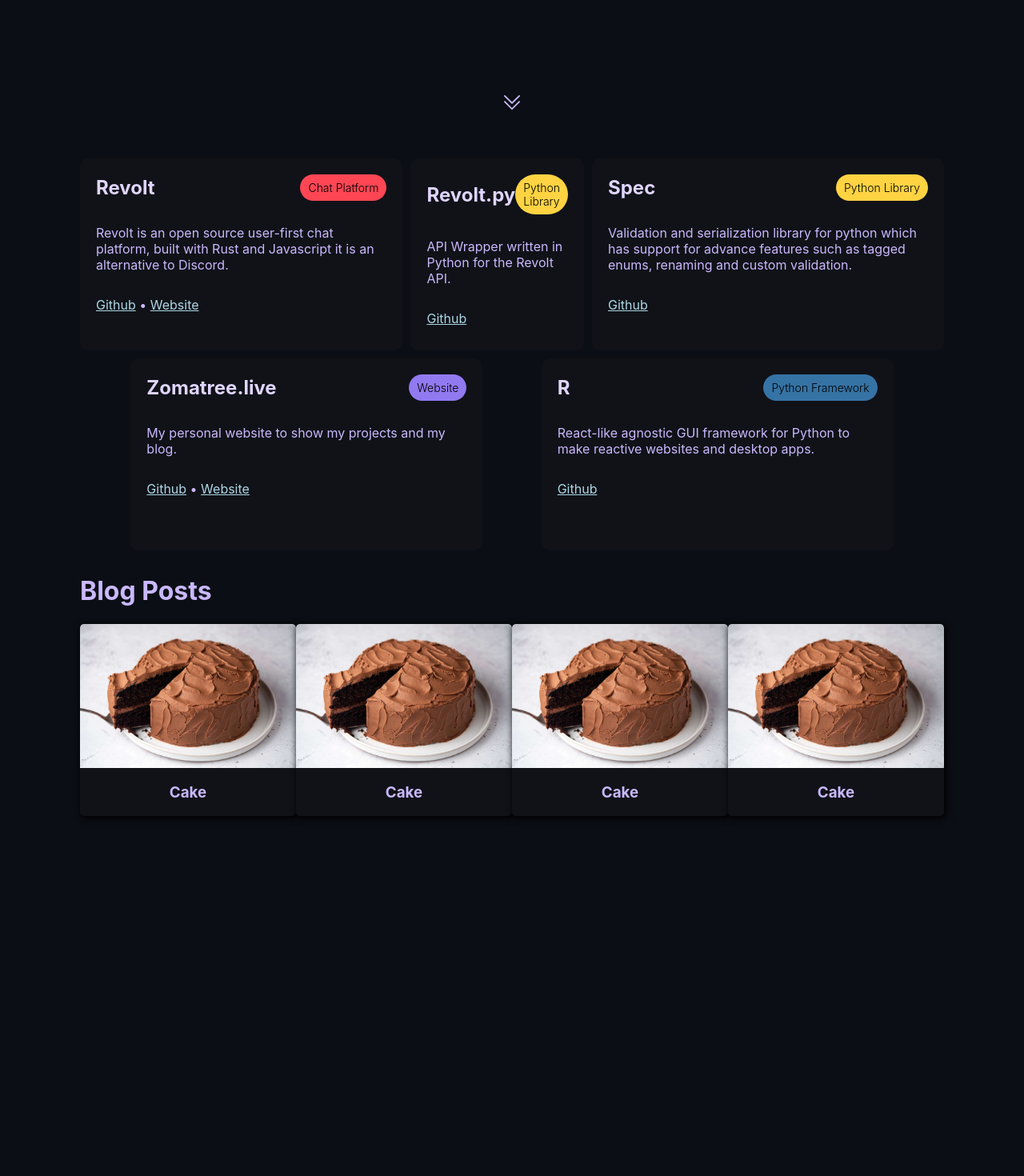
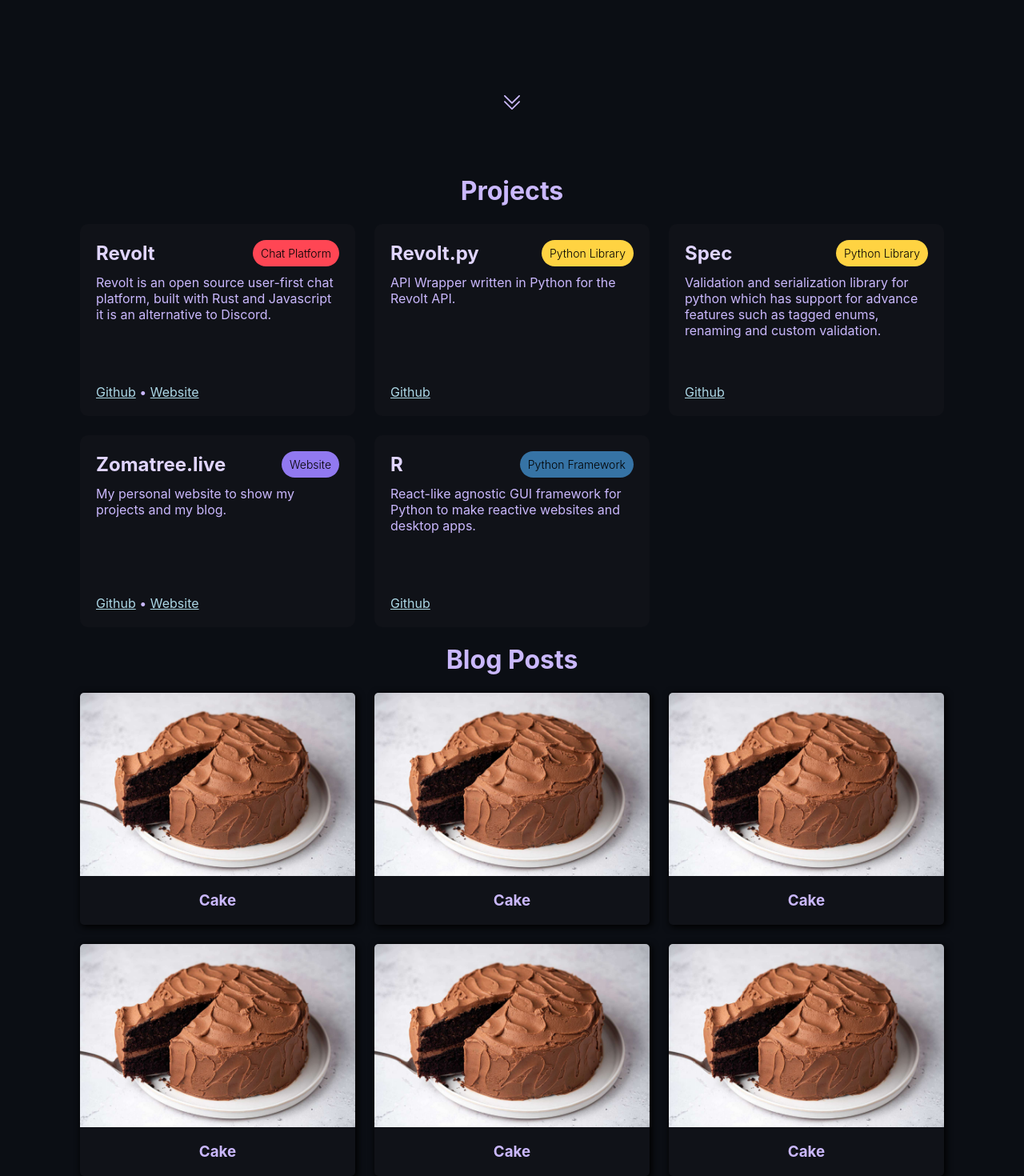
Before and after one commit to Zomatree/zomatree.live, a SvelteKit app: page / in a window 1280 px wide. Shown: the part 602-2072 px from the top of the page at 80% size. Before the commit the page ends 1721 px from the top, so only its background shows below. Built offline with nearby package versions, Linux system fonts and the light colour scheme; a web font is replaced by a local one.

Commit message:
rework projects and blogs to be a grid

```diff
--- /dev/null
+++ b/src/lib/components/BlogCard.svelte
@@ -0,0 +1,34 @@
+<script lang="ts">
+    export let href: string;
+    export let alt: string;
+    export let image: string;
+    export let title: string;
+</script>
+
+<style lang="scss">
+    .blog-card {
+        max-width: 400px;
+        display: flex;
+        flex-direction: column;
+        align-items: center;
+        background-color: var(--bg-2);
+        border-radius: 5px;
+        text-decoration: none;
+        box-shadow: 2px 2px 8px 1px black;
+    }
+
+    .blog-card-image {
+        border-top-left-radius: 5px;
+        border-top-right-radius: 5px;
+        max-width: 100%;
+    }
+
+    .blog-card-title {
+        color: var(--primary-3)
+    }
+</style>
+
+<a class="blog-card" href={href}>
+    <img class="blog-card-image" alt={alt} src={image}/>
+    <h3 class="blog-card-title">{title}</h3>
+</a>
--- a/src/lib/components/Project.svelte
+++ /dev/null
@@ -1,33 +0,0 @@
-<script lang="ts">
-    import "./project.scss";
-
-    export let title: string;
-    export let description: string;
-    export let tag: string;
-    export let tag_colour: string;
-    export let url: string | null = null;
-    export let github_url: string;
-</script>
-
-<div class="project-card">
-    <div class="title-row">
-        <h2 class="project-title">
-            { title }
-        </h2>
-
-        <div class="project-type" style="background-color: {tag_colour}">
-            {tag}
-        </div>
-    </div>
-
-    <p class="project-description">
-        {description}
-    </p>
-
-    <p class="project-description">
-        <a class="website-link" href={github_url} target="_blank" rel="nooopener noreferrer">Github </a>
-        {#if url}
-        • <a class="website-link" href={url} target="_blank" rel="nooopener noreferrer">Website</a>
-        {/if}
-    </p>
-</div>
--- /dev/null
+++ b/src/lib/components/ProjectCard.svelte
@@ -0,0 +1,78 @@
+<script lang="ts">
+    export let title: string;
+    export let description: string;
+    export let tag: string;
+    export let tag_colour: string;
+    export let url: string | null = null;
+    export let github_url: string;
+</script>
+
+<style lang="scss">
+    .project-card {
+        background-color: var(--bg-2);
+        border-radius: 10px;
+        max-width: 400px;
+        height: 200px;
+        padding: 20px;
+        display: flex;
+        flex-direction: column;
+    }
+
+    .title-row {
+        display: flex;
+        color: var(--primary-4);
+        align-items: center;
+        margin-bottom: 10px;
+    }
+
+    .project-title {
+        flex-grow: 1;
+        margin-top: 0;
+        margin-bottom: 0;
+    }
+
+    .website-link {
+        color: lightblue;
+        text-decoration: underline;
+    }
+
+    .project-type {
+        height: min-content;
+        padding: 8px 10px;
+        font-size: 14px;
+        font-weight: 300;
+        border-radius: 50px;
+        color: black;
+    }
+
+    .project-description {
+        color: var(--primary-3)
+    }
+
+    .grow {
+        flex-grow: 1;
+    }
+</style>
+
+<div class="project-card">
+    <div class="title-row">
+        <h2 class="project-title">
+            { title }
+        </h2>
+
+        <div class="project-type" style="background-color: {tag_colour}">
+            {tag}
+        </div>
+    </div>
+
+    <span class="project-description grow">
+        {description}
+    </span>
+
+    <span class="project-description">
+        <a class="website-link" href={github_url} target="_blank" rel="nooopener noreferrer">Github </a>
+        {#if url}
+        • <a class="website-link" href={url} target="_blank" rel="nooopener noreferrer">Website</a>
+        {/if}
+    </span>
+</div>
--- a/src/lib/components/project.scss
+++ /dev/null
@@ -1,43 +0,0 @@
-.project-card {
-    background-color: var(--bg-2);
-    border-radius: 10px;
-    max-width: 400px;
-    height: 200px;
-    padding: 20px;
-}
-
-.title-row {
-    display: flex;
-    color: var(--primary-4);
-    align-items: center;
-}
-
-.project-title {
-    flex-grow: 1;
-    margin-top: 0;
-    margin-bottom: 0;
-}
-
-.project-link {
-    color: var(--primary-4);
-    text-decoration: none;
-}
-
-.website-link {
-    color: lightblue;
-    text-decoration: underline;
-}
-
-.project-type {
-    height: min-content;
-    padding: 8px 10px;
-    font-size: 14px;
-    font-weight: 300;
-    border-radius: 50px;
-    color: black;
-}
-
-.project-description {
-    margin-top: 30px;
-    color: var(--primary-3)
-}
--- a/src/routes/+page.svelte
+++ b/src/routes/+page.svelte
@@ -1,5 +1,6 @@
 <script lang="ts">
-    import Project from "$lib/components/Project.svelte";
+    import ProjectCard from "$lib/components/ProjectCard.svelte";
+    import BlogCard from "$lib/components/BlogCard.svelte";
 
     import cake from "$lib/assets/cake.jpg";
     import og_image from "$lib/assets/og_image.png";
@@ -41,9 +42,12 @@
             <svg fill="#CAB8FD" height="20px" width="20px" version="1.1" id="Layer_1" xmlns="http://www.w3.org/2000/svg" xmlns:xlink="http://www.w3.org/1999/xlink" viewBox="0 0 330 330" xml:space="preserve"><g id="XMLID_169_"><path id="XMLID_197_" d="M304.394,139.394l-139.39,139.393L25.607,139.393c-5.857-5.857-15.355-5.858-21.213,0.001c-5.858,5.858-5.858,15.355,0,21.213l150.004,150c2.813,2.813,6.628,4.393,10.606,4.393s7.794-1.581,10.606-4.394l149.996-150c5.858-5.858,5.858-15.355,0-21.213C319.749,133.536,310.251,133.535,304.394,139.394z"/><path id="XMLID_221_" d="M154.398,190.607c2.813,2.813,6.628,4.393,10.606,4.393s7.794-1.581,10.606-4.394l149.996-150c5.858-5.858,5.858-15.355,0-21.213c-5.857-5.858-15.355-5.858-21.213,0l-139.39,139.393L25.607,19.393c-5.857-5.858-15.355-5.858-21.213,0c-5.858,5.858-5.858,15.355,0,21.213L154.398,190.607z"/></g></svg>
         </div>
     </div>
-    <div class="projects-section">
-        <div class="projects-row">
-            <Project
+    <div class="section">
+        <h1 class="header" id="projects">
+            Projects
+        </h1>
+        <div class="grid">
+            <ProjectCard
                 title="Revolt"
                 tag="Chat Platform"
                 tag_colour="#ff4654"
@@ -51,23 +55,21 @@
                 github_url="https://github.com/revoltchat"
                 description="Revolt is an open source user-first chat platform, built with Rust and Javascript it is an alternative to Discord."
             />
-            <Project
+            <ProjectCard
                 title="Revolt.py"
                 tag="Python Library"
                 tag_colour="#ffd342"
                 github_url="https://github.com/revoltchat/revolt.py"
                 description="API Wrapper written in Python for the Revolt API."
             />
-            <Project
+            <ProjectCard
                 title="Spec"
                 tag="Python Library"
                 tag_colour="#ffd342"
                 github_url="https://github.com/Zomatree/Spec"
                 description="Validation and serialization library for python which has support for advance features such as tagged enums, renaming and custom validation."
             />
-        </div>
-        <div class="projects-row">
-            <Project
+            <ProjectCard
                 title="Zomatree.live"
                 tag="Website"
                 tag_colour="var(--primary-1)"
@@ -75,7 +77,7 @@
                 github_url="https://github.com/zomatree/zomatree.live"
                 description="My personal website to show my projects and my blog."
             />
-            <Project
+            <ProjectCard
                 title="R"
                 tag="Python Framework"
                 tag_colour="#3673a5"
@@ -85,27 +87,17 @@
         </div>
     </div>
     <div id="bottom"/>
-    <div class="blog-section">
+    <div class="section">
         <h1 class="header" id="blogs">
             Blog Posts
         </h1>
-        <div class="blogs">
-            <a class="blog-card" href="/blog/cake">
-                <img class="blog-card-image" alt="Slice of chocolate cake on white plate" src={cake}/>
-                <h3 class="blog-card-title">Cake</h3>
-            </a>
-            <a class="blog-card" href="/blog/cake">
-                <img class="blog-card-image" alt="Slice of chocolate cake on white plate" src={cake}/>
-                <h3 class="blog-card-title">Cake</h3>
-            </a>
-            <a class="blog-card" href="/blog/cake">
-                <img class="blog-card-image" alt="Slice of chocolate cake on white plate" src={cake}/>
-                <h3 class="blog-card-title">Cake</h3>
-            </a>
-            <a class="blog-card" href="/blog/cake">
-                <img class="blog-card-image" alt="Slice of chocolate cake on white plate" src={cake}/>
-                <h3 class="blog-card-title">Cake</h3>
-            </a>
+        <div class="grid">
+            <BlogCard title="Cake" href="/blog/cake" image={cake} alt="Slice of chocolate cake on white plate"/>
+            <BlogCard title="Cake" href="/blog/cake" image={cake} alt="Slice of chocolate cake on white plate"/>
+            <BlogCard title="Cake" href="/blog/cake" image={cake} alt="Slice of chocolate cake on white plate"/>
+            <BlogCard title="Cake" href="/blog/cake" image={cake} alt="Slice of chocolate cake on white plate"/>
+            <BlogCard title="Cake" href="/blog/cake" image={cake} alt="Slice of chocolate cake on white plate"/>
+            <BlogCard title="Cake" href="/blog/cake" image={cake} alt="Slice of chocolate cake on white plate"/>
         </div>
     </div>
 </div>
--- a/src/routes/blog/cake/+page.svelte
+++ b/src/routes/blog/cake/+page.svelte
@@ -1,5 +1,6 @@
 <script lang="ts">
     import Cake from "$lib/assets/cake.jpg";
+    import "../blog.scss"
 </script>
 
 <div class="blog-post">
--- a/src/styles.scss
+++ b/src/styles.scss
@@ -69,40 +69,14 @@
 }
 
 .header {
-    color: var(--primary-3)
+    color: var(--primary-3);
+    text-align: center;
 }
 
-.blog-section {
-    margin-left: 100px;
-    margin-right: 100px;
-    height: 50vh;
-}
-
-.blogs {
-    display: flex;
-    flex-direction: row;
-    justify-content: space-evenly;
-}
-
-.blog-card {
-    max-width: 300px;
-    display: flex;
-    flex-direction: column;
-    align-items: center;
-    background-color: var(--bg-2);
-    border-radius: 5px;
-    text-decoration: none;
-    box-shadow: 2px 2px 8px 1px black;
-}
-
-.blog-card-image {
-    border-top-left-radius: 5px;
-    border-top-right-radius: 5px;
-    max-width: 100%;
-}
-
-.blog-card-title {
-    color: var(--primary-3)
+.grid {
+    display: grid;
+    gap: 1.5rem;
+    grid-template-columns: repeat(auto-fit, minmax(300px, 1fr));
 }
 
 .error-page {
@@ -129,11 +103,12 @@
     text-decoration: none;
 }
 
-.projects-section {
+.section {
     margin-left: 100px;
     margin-right: 100px;
     display: flex;
     flex-direction: column;
+    min-height: 50vh;
 }
 
 .projects-row {
@@ -148,48 +123,11 @@
     font-size: 1.2rem;
 }
 
-.blog-post {
-    padding-left: 20%;
-    padding-right: 20%;
-}
-
-.blog-content {
-    color: var(--primary-4);
-}
-
-.blog-header {
-    display: flex;
-    flex-direction: row;
-    justify-content: space-between;
-}
-
-@media screen and (max-width: 800px) {
+@media screen and (max-width: 823px) {
     .intro-inner {
         flex-direction: column;
         min-height: 25vh;
         text-align: center;
-    }
-    .blog-post-grid {
-        display: flex;
-        flex-direction: column;
-        align-items: center;
-    }
-
-    .blogs {
-        flex-direction: column;
-        align-items: center;
-        gap: 10px;
-    }
-
-    .blog-card {
-        max-width: none;
-        min-width: 80%;
-    }
-
-    .blog-section {
-        display: flex;
-        flex-direction: column;
-        align-items: center;
     }
 
     .error-page {
@@ -212,8 +150,12 @@
         padding-right: 10px;
     }
 
-    .blog-post {
-        padding-left: 10px;
-        padding-right: 10px
+    .section {
+        display: flex;
+        flex-direction: column;
+        align-items: center;
+        margin-left: 20px;
+        margin-right: 20px;
+        align-items: center;
     }
 }
```
Also changed, not shown: src/routes/blog/blog.scss (added, +25 -0 lines).
